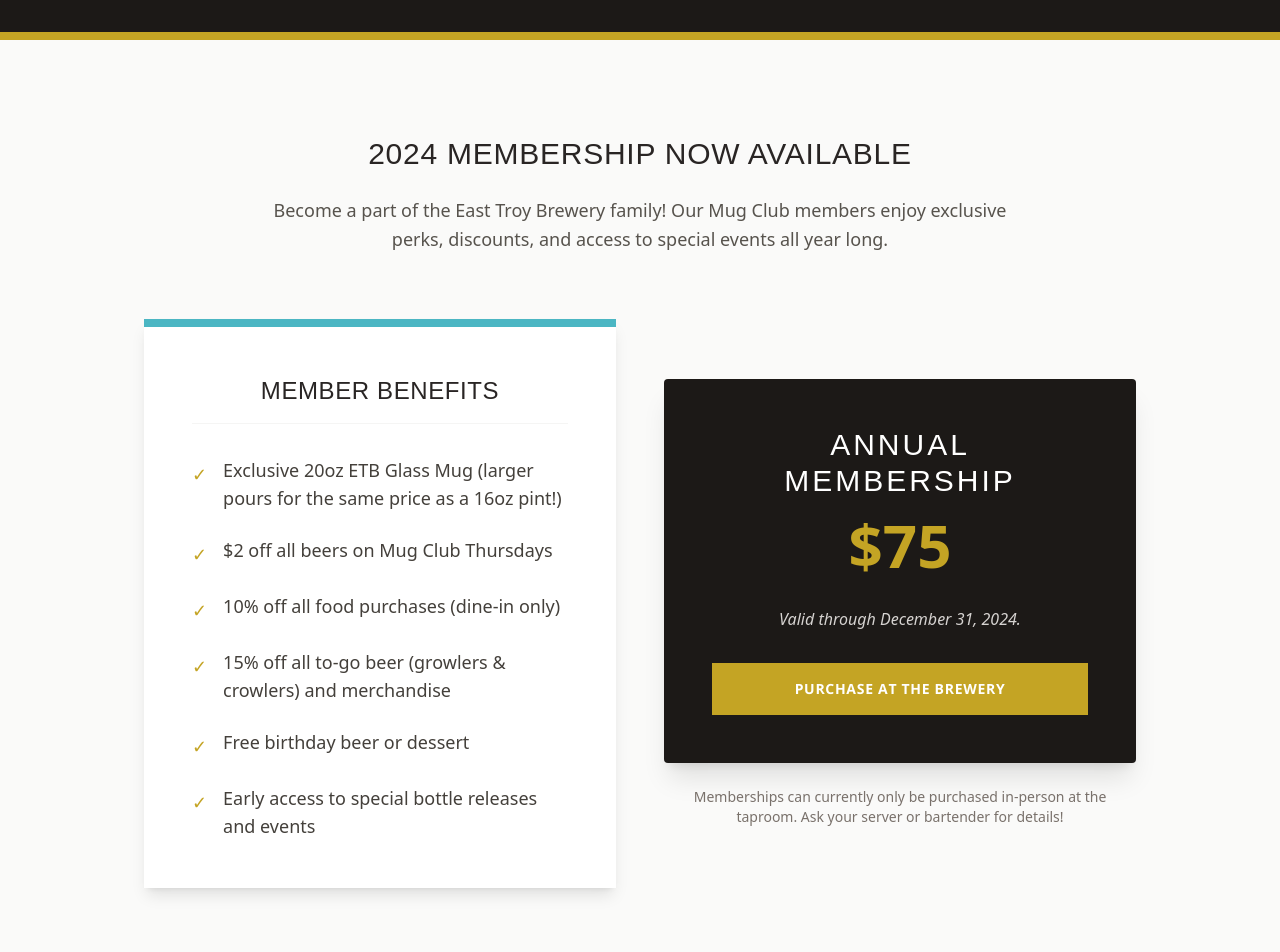
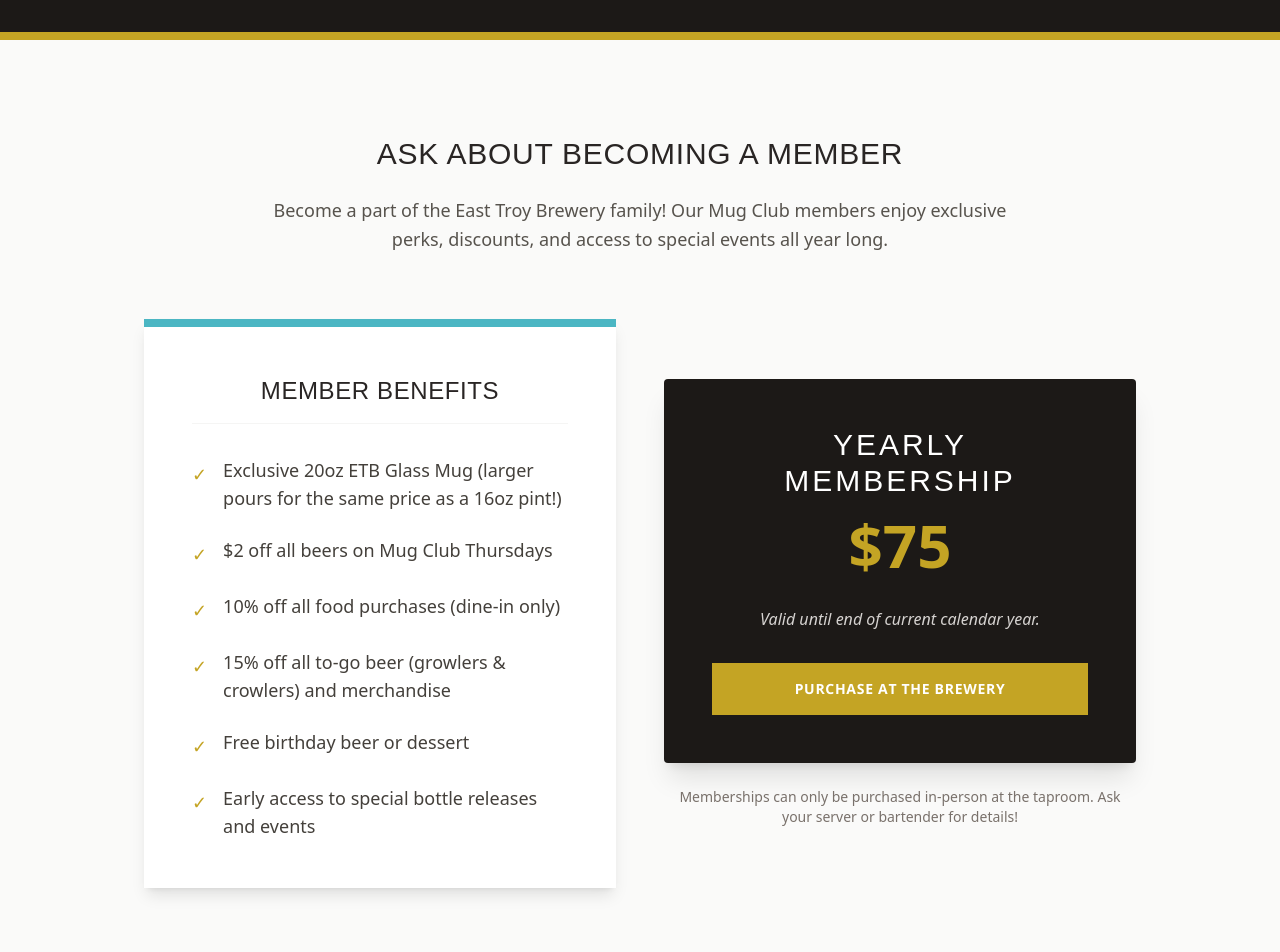
Before and after one commit to easttroy/brewery, a Next.js app: page /mug-club in a window 1280 px wide. Shown: the part 420-1372 px from the top of the page. Built offline with nearby package versions, Linux system fonts and the light colour scheme; a web font is replaced by a local one.

Commit message:
Mug Club: remove 2024; update terms & other verbiage.

```diff
--- a/src/app/mug-club/page.tsx
+++ b/src/app/mug-club/page.tsx
@@ -20,7 +20,7 @@ export default function MugClub() {
             {/* Content */}
             <section className="py-24 px-4 max-w-5xl mx-auto w-full">
                 <div className="text-center mb-16">
-                    <h2 className="text-3xl font-serif text-stone-800 uppercase tracking-wide mb-6">2024 Membership Now Available</h2>
+                    <h2 className="text-3xl font-serif text-stone-800 uppercase tracking-wide mb-6">Ask About Becoming a Member</h2>
                     <p className="text-lg text-stone-600 max-w-3xl mx-auto leading-relaxed">
                         Become a part of the East Troy Brewery family! Our Mug Club members enjoy exclusive perks, discounts, and access to special events all year long.
                     </p>
@@ -63,14 +63,14 @@ export default function MugClub() {
                     {/* Pricing & Sign up */}
                     <div className="flex flex-col justify-center">
                         <div className="bg-stone-900 text-white p-12 text-center rounded shadow-xl">
-                            <h3 className="text-3xl font-serif uppercase tracking-widest mb-4">Annual Membership</h3>
+                            <h3 className="text-3xl font-serif uppercase tracking-widest mb-4">Yearly Membership</h3>
                             <div className="text-6xl font-black text-etbrew-gold mb-8">$75</div>
-                            <p className="text-stone-300 mb-8 italic">Valid through December 31, 2024.</p>
+                            <p className="text-stone-300 mb-8 italic">Valid until end of current calendar year.</p>
                             <Button href="/visit-us" variant="gold" className="w-full text-lg py-4">Purchase at the Brewery</Button>
                         </div>
 
                         <p className="text-center text-stone-500 mt-6 text-sm">
-                            Memberships can currently only be purchased in-person at the taproom. Ask your server or bartender for details!
+                            Memberships can only be purchased in-person at the taproom. Ask your server or bartender for details!
                         </p>
                     </div>
 
```
